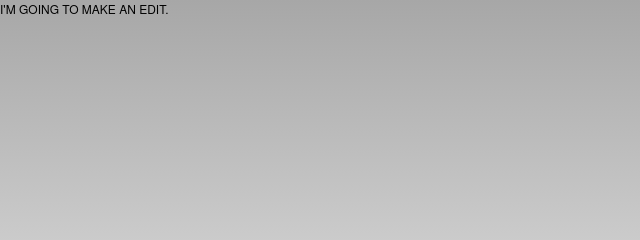
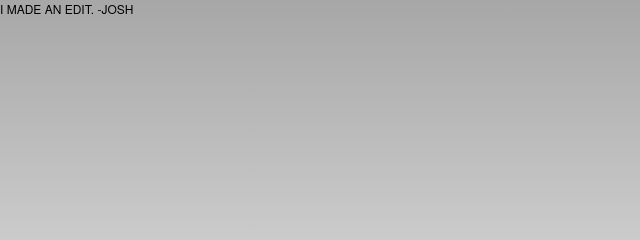
Before and after one commit to richardkenny/phonegap-both, a plain HTML site: page src-phonegap/index.html in a window 1280 px wide. Shown: the top 240 px of the page, 0-640 px from the left. Drawn offline with Linux system fonts and the light colour scheme; files that its build step writes are made by us from their sources.

Commit message:
Made a change to the src index.html

```diff
--- a/src-phonegap/index.html
+++ b/src-phonegap/index.html
@@ -27,6 +27,6 @@
         <title>Hello World</title>
     </head>
     <body>
-    I'm going to make an edit.
+     I made an edit. -Josh
     </body>
 </html>
```
